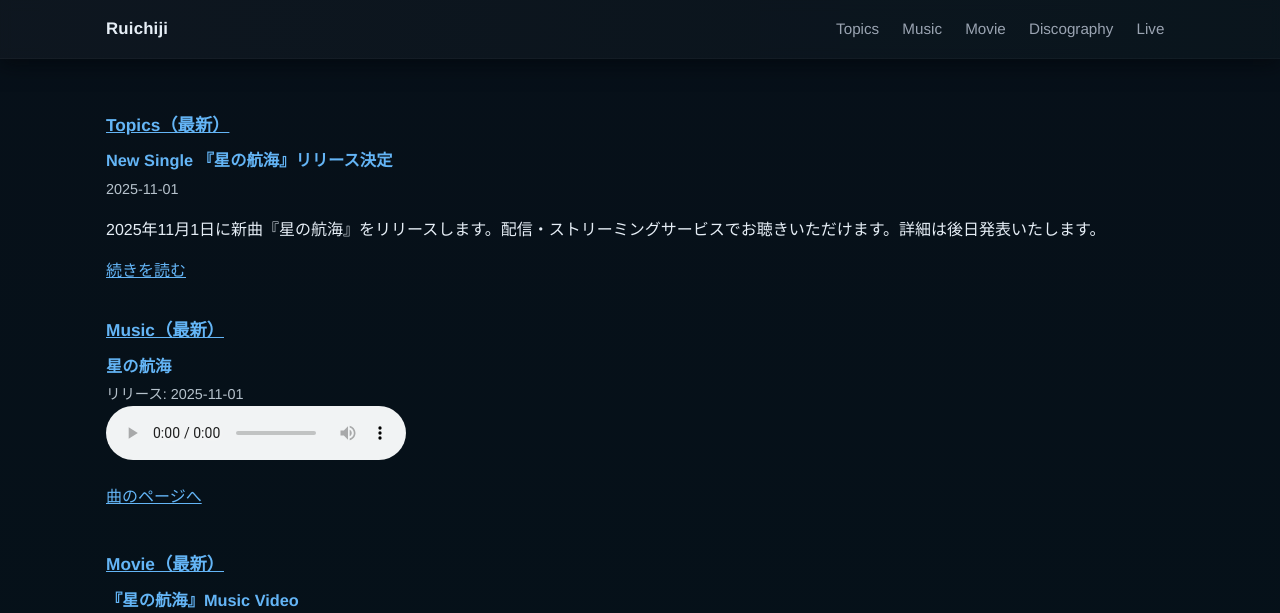
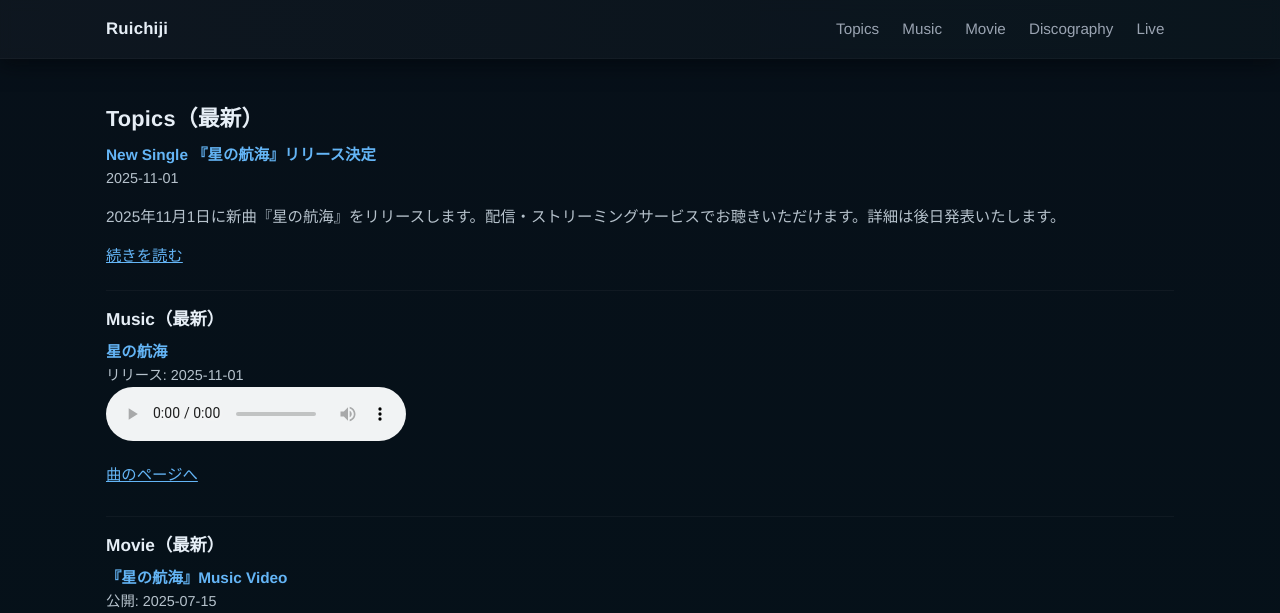
Before and after one commit to antiapplemicrosoftuser/Ruichiji-Website, a Jekyll site: the page built from index.html, in a window 1280 px wide and 1400 px high. Shown: the top 613 px of the window. Built offline with Jekyll 4.4.1, drawn with Linux system fonts in a browser that asks for light colours; comment, search, counter and statistics services are not loaded; grey boxes are pictures that could not be loaded.

Commit message:
fix home design

```diff
--- a/assets/css/style.css
+++ b/assets/css/style.css
@@ -81,23 +81,70 @@ h1,h2,h3,h4,h5,h6 {
   display: inline-block;
 }
 
-/* ホーム専用：縦並びリストでは枠や背景を表示しない */
+/* ホーム専用リストの区切り・余白 */
+#home-list {
+  margin-top: 0.25rem;
+}
+#home-list ul { padding: 0; margin: 0; }
+
+/* 各項目のベーススタイル（枠無し、薄い区切り） */
 #home-list .item {
   background: transparent;
-  border-bottom: none; /* 既定の境界がある場合は無効化 */
-  padding: 0.8rem 0;
+  border: 0;
+  border-bottom: 1px solid rgba(255,255,255,0.04); /* 薄い区切り線 */
+  padding: 0.9rem 0;
+  transition: background-color .12s, transform .08s;
   display: block;
 }
-#home-list .item .thumb { display:none; } /* ホームではサムネを隠す（必要なら削除） */
-#home-list .item .kicker { font-size: 1.02rem; font-weight: 700; margin-bottom: .25rem; }
 
-/* リスト内の見出しの余白調整 */
+/* 最後の項目だけ下線を消す */
+#home-list .item:last-child {
+  border-bottom: none;
+}
+
+/* ホバーで軽い強調（枠ではなく背景のトーン変化） */
+#home-list .item:hover {
+  background: linear-gradient(90deg, rgba(100,181,246,0.02), rgba(58,160,255,0.01));
+  transform: translateY(-1px);
+}
+
+/* 項目内の見出し調整 */
 #home-list h2 {
-  margin: 0 0 .35rem 0;
-  font-size: 1.08rem;
+  margin: 0 0 .25rem 0;
+  font-size: 1.08rem; /* 通常のリスト見出しサイズ */
+  font-weight: 700;
 }
+
+/* Topics（最初の項目）の見出しをさらに大きく */
+#home-list .item:first-child h2 {
+  font-size: 1.36rem; /* 大きめ（要調整可） */
+  letter-spacing: 0.2px;
+}
+
+/* 見出し内のリンク装飾調整（クリック領域を広げる） */
+#home-list h2 a {
+  color: var(--text);
+  text-decoration: none;
+  display: inline-block;
+  padding: .05rem 0;
+}
+
+/* プレビュー本文（薄め） */
 #home-list .preview {
-  margin-left: 0;
+  color: var(--muted-2);
+  margin-top: .35rem;
+  font-size: .96rem;
+  line-height: 1.55;
+}
+
+/* サムネ非表示（ホームでは視線をテキストに集中させる） */
+#home-list .thumb { display: none; }
+
+/* モバイル調整 */
+@media (max-width:520px){
+  #home-list .item { padding: 0.8rem 0; }
+  #home-list .item:first-child h2 { font-size: 1.26rem; }
+  #home-list h2 { font-size: 1.02rem; }
 }
 
 /* メニューバー */
```
